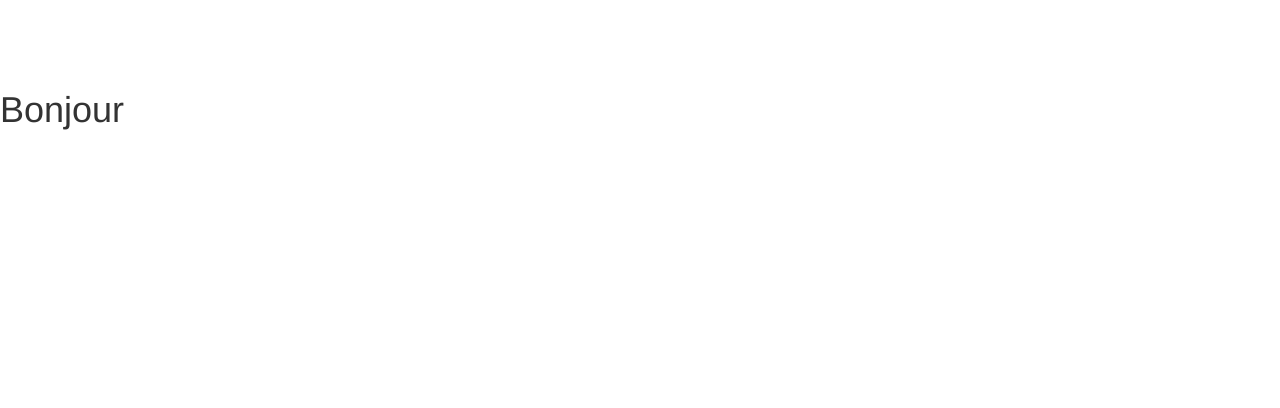
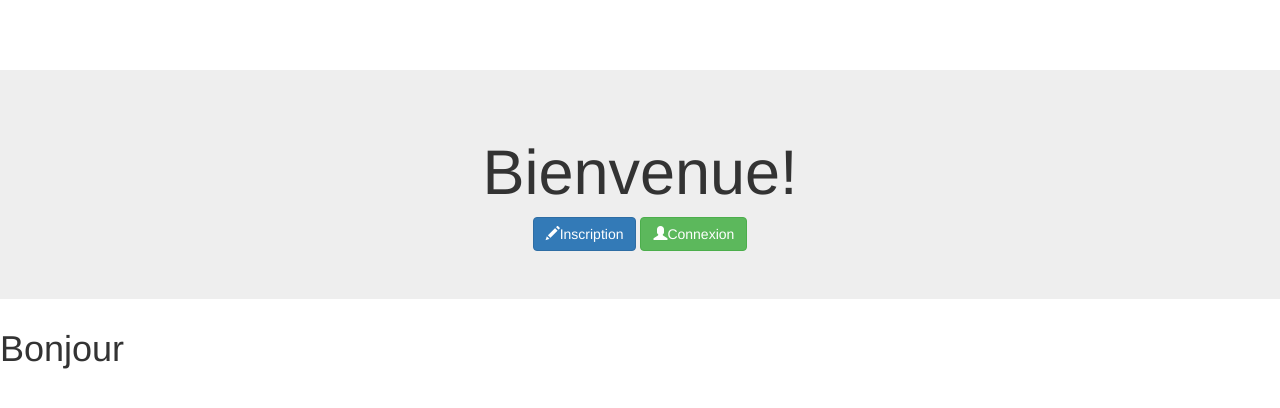
Before and after one commit to loic04/bootstrap_test, a plain HTML site: page index.html in a window 1280 px wide. Drawn offline with nearby package versions, Linux system fonts and the light colour scheme.

Commit message:
put jumbotron

```diff
--- a/index.html
+++ b/index.html
@@ -12,6 +12,11 @@
    <!--/bootstrapLink-->
   </head>
   <body>
+  	      <div class="jumbotron text-center">
+  	        <h1>Bienvenue!</h1>
+  	        <button type=button class="btn btn-primary"><span class="glyphicon glyphicon-pencil"></span>Inscription</button>
+  	        <button type=button class="btn btn-success"><span class="glyphicon glyphicon-user"></span>Connexion</button>
+  	      </div>
   	<h1>Bonjour</h1>
 
     <!--bootstrapScript-->
```
